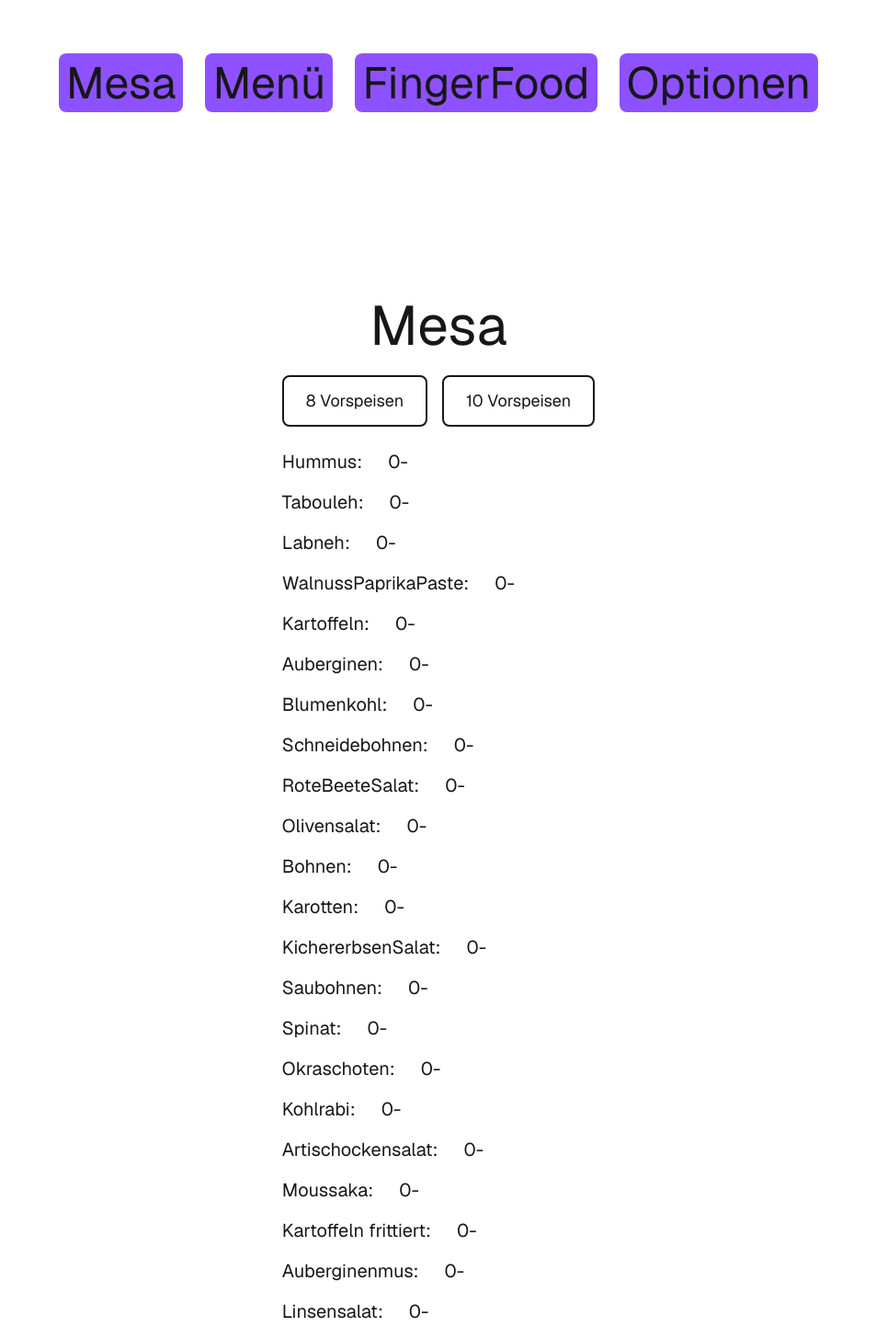
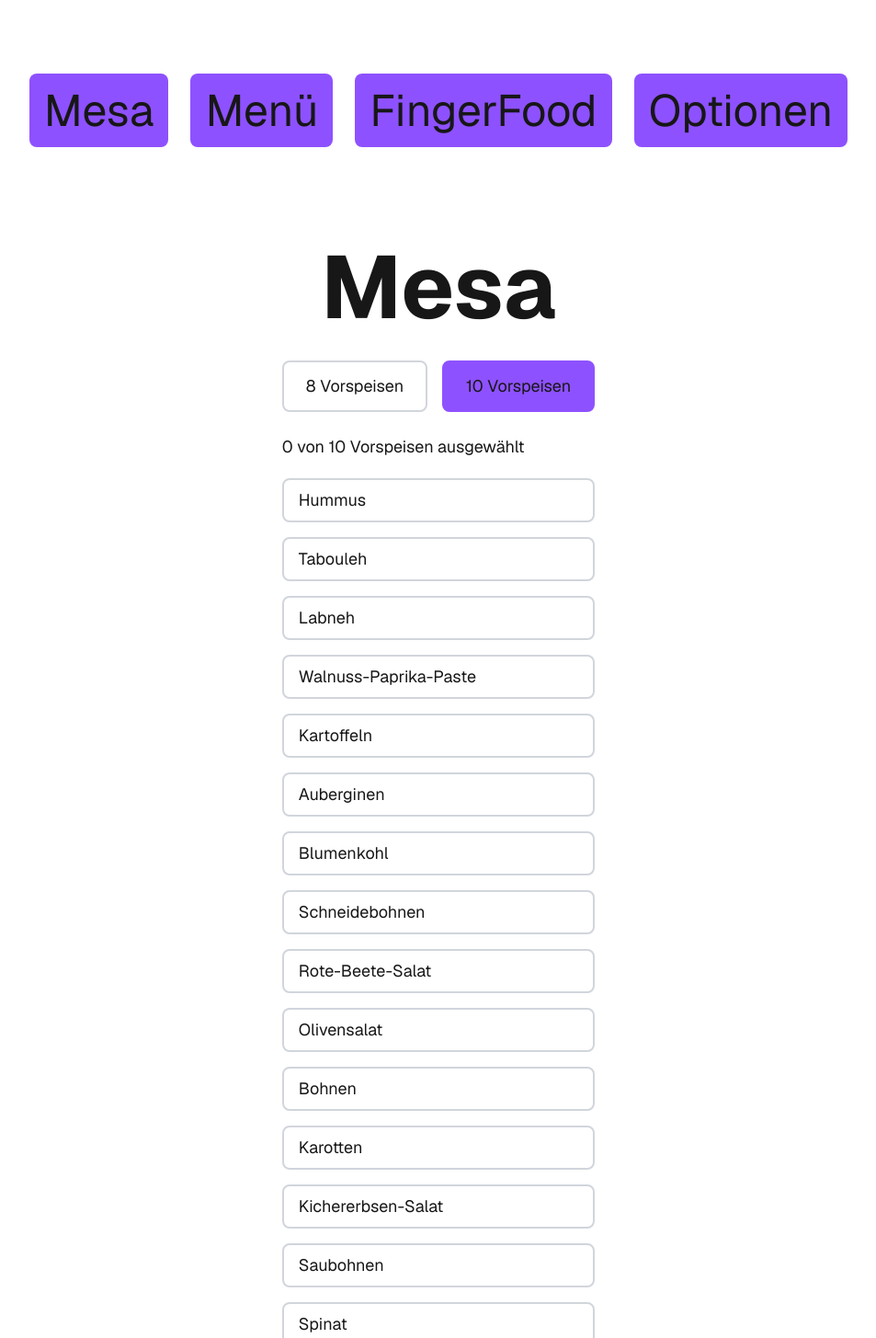
Before and after one commit to JanAlSaifi/CateringForm, a Next.js app: page / in a window 1280 px wide. Shown: the top 1455 px of the page at 92% size, without its empty margins (163-1116 px from the left). Built offline with nearby package versions, Linux system fonts and the light colour scheme.

Commit message:
changed function and select option

```diff
--- a/app/page.jsx
+++ b/app/page.jsx
@@ -3,75 +3,87 @@ import { useState } from "react";
 
 export default function Home() {
   const [buttonMode, setButtonMode] = useState("mesa");
-  const [countMesa, setCountMesa] = useState({
-    Hummus: 0,
-    Tabouleh: 0,
-    Labneh: 0,
-    WalnussPaprikaPaste: 0,
-    Kartoffeln: 0,
-    Auberginen: 0,
-    Blumenkohl: 0,
-    Schneidebohnen: 0,
-    RoteBeeteSalat: 0,
-    Olivensalat: 0,
-    Bohnen: 0,
-    Karotten: 0,
-    KichererbsenSalat: 0,
-    Saubohnen: 0,
-    Spinat: 0,
-    Okraschoten: 0,
-    Kohlrabi: 0,
-    Artischockensalat: 0,
-    Moussaka: 0,
-    "Kartoffeln frittiert": 0,
-    Auberginenmus: 0,
-    Linsensalat: 0,
-    Bulgur: 0,
-  });
+  const [selectedMesa, setSelectedMesa] = useState("tenMesa");
+  const [selectedDishes, setSelectedDishes] = useState([]);
 
-  const [selected, setSelected] = useState(null);
+  const dishes = [
+    "Hummus",
+    "Tabouleh",
+    "Labneh",
+    "Walnuss-Paprika-Paste",
+    "Kartoffeln",
+    "Auberginen",
+    "Blumenkohl",
+    "Schneidebohnen",
+    "Rote-Beete-Salat",
+    "Olivensalat",
+    "Bohnen",
+    "Karotten",
+    "Kichererbsen-Salat",
+    "Saubohnen",
+    "Spinat",
+    "Okraschoten",
+    "Kohlrabi",
+    "Artischockensalat",
+    "Moussaka",
+    "Kartoffeln frittiert",
+    "Auberginenmus",
+    "Linsensalat",
+    "Bulgur",
+  ];
 
-  const AddMesa = (item) => {
-    setCountMesa((prevCounts) => ({
-      ...prevCounts,
-      [item]: prevCounts[item] + 1,
-    }));
-  };
-  const SubMesa = (item) => {
-    setCountMesa((prevCounts) => ({
-      ...prevCounts,
-      [item]: prevCounts[item] - 1,
-    }));
+  // const AddMesa = (item) => {
+  //   setCountMesa((prevCounts) => ({
+  //     ...prevCounts,
+  //     [item]: prevCounts[item] + 1,
+  //   }));
+  // };
+  // const SubMesa = (item) => {
+  //   setCountMesa((prevCounts) => ({
+  //     ...prevCounts,
+  //     [item]: prevCounts[item] - 1,
+  //   }));
+  // };
+
+  const handleMesaSelect = (value) => {
+    setSelectedMesa(value);
+    setSelectedDishes([]);
   };
 
-  const handleSelect = (value) => {
-    setSelected(selected === value ? null : value);
+  const handleDishSelect = (dish) => {
+    if (selectedDishes.includes(dish)) {
+      setSelectedDishes(selectedDishes.filter((item) => item !== dish));
+    } else if (
+      selectedDishes.length < (selectedMesa === "eightMesa" ? 8 : 10)
+    ) {
+      setSelectedDishes([...selectedDishes, dish]);
+    }
   };
 
   return (
-    <div className="grid grid-rows-[20px_1fr_20px] items-center justify-items-center min-h-screen p-8 pb-20 gap-16 sm:p-20 font-[family-name:var(--font-geist-sans)]">
+    <div className="grid items-center justify-items-center p-8 gap-6 sm:p-20 font-[family-name:var(--font-geist-sans)]">
       <main className="flex flex-col gap-8 row-start-2 items-center sm:items-start"></main>
       <div className="flex gap-6 items-center sm:items-start text-5xl ">
         <button
-          className=" bg-violet-500 hover:bg-violet-600 p-2 rounded-lg"
+          className=" bg-violet-500 hover:bg-violet-600 p-4 rounded-lg"
           onClick={() => setButtonMode("mesa")}
         >
           Mesa
         </button>
         <button
-          className=" bg-violet-500 hover:bg-violet-600 p-2 rounded-lg"
+          className=" bg-violet-500 hover:bg-violet-600 p-4 rounded-lg"
           onClick={() => setButtonMode("menü")}
         >
           Menü
         </button>
         <button
-          className=" bg-violet-500 hover:bg-violet-600 p-2 rounded-lg"
+          className=" bg-violet-500 hover:bg-violet-600 p-4 rounded-lg"
           onClick={() => setButtonMode("fingerfood")}
         >
           FingerFood
         </button>
         <button
-          className=" bg-violet-500 hover:bg-violet-600 p-2 rounded-lg"
+          className=" bg-violet-500 hover:bg-violet-600 p-4 rounded-lg"
           onClick={() => setButtonMode("optionen")}
         >
           Optionen
@@ -81,53 +93,60 @@ export default function Home() {
         {buttonMode === "mesa" && (
           <>
             <div>
-              <h1 className="text-6xl m-3 text-center">Mesa</h1>
+              <h1 className="text-8xl font-bold my-8 text-center">Mesa</h1>
               <div className="flex flex-row gap-4 my-6">
-                <input
-                  type="checkbox"
-                  id="eightMesa"
-                  name="eightMesa"
-                  value="eightMesa"
-                  className="hidden"
-                />
                 <label
-                  htmlFor="eightMesa"
                   className={`cursor-pointer text-lg px-6 py-3 border-2 rounded-lg ${
-                    selected === "eightMesa"
+                    selectedMesa === "eightMesa"
                       ? "border-violet-500 bg-violet-500"
-                      : ""
+                      : "border-gray-300"
                   } transition duration-200`}
-                  onClick={() => handleSelect("eightMesa")}
+                  onClick={() => handleMesaSelect("eightMesa")}
                 >
                   8 Vorspeisen
                 </label>
-                <input
-                  type="checkbox"
-                  id="tenMesa"
-                  name="tenMesa"
-                  value="tenMesa"
-                  className="hidden"
-                />
                 <label
-                  htmlFor="tenMesa"
                   className={`cursor-pointer text-lg px-6 py-3 border-2 rounded-lg ${
-                    selected === "tenMesa"
+                    selectedMesa === "tenMesa"
                       ? "border-violet-500 bg-violet-500"
-                      : ""
+                      : "border-gray-300"
                   } transition duration-200`}
-                  onClick={() => handleSelect("tenMesa")}
+                  onClick={() => handleMesaSelect("tenMesa")}
                 >
                   10 Vorspeisen
                 </label>
               </div>
-              {Object.keys(countMesa).map((item) => (
-                <div key={item} className="mb-4 text-xl">
-                  <button onClick={() => AddMesa(item)}>{item}:</button>
+              <p className="text-lg mt-6">
+                {selectedDishes.length} von{" "}
+                {selectedMesa === "eightMesa" ? 8 : 10} Vorspeisen ausgewählt
+              </p>
+              <div className="flex flex-col gap-4 pt-5">
+                {dishes.map((dish) => {
+                  const isSelected = selectedDishes.includes(dish);
+                  const isDisabled =
+                    selectedDishes.length >=
+                      (selectedMesa === "eightMesa" ? 8 : 10) && !isSelected;
 
-                  <span className="pl-7">{countMesa[item]}</span>
-                  <button onClick={() => SubMesa(item)}>-</button>
-                </div>
-              ))}
+                  return (
+                    <label
+                      key={dish}
+                      className={`cursor-pointer text-lg px-4 py-2 border-2 rounded-lg transition duration-200
+          ${isSelected ? "border-violet-500 " : "border-gray-300"}
+          ${isDisabled ? "opacity-50" : ""}`}
+                    >
+                      <input
+                        type="checkbox"
+                        value={dish}
+                        checked={isSelected}
+                        onChange={() => handleDishSelect(dish)}
+                        className="hidden"
+                        disabled={isDisabled}
+                      />
+                      {dish}
+                    </label>
+                  );
+                })}
+              </div>
             </div>
           </>
         )}
```
